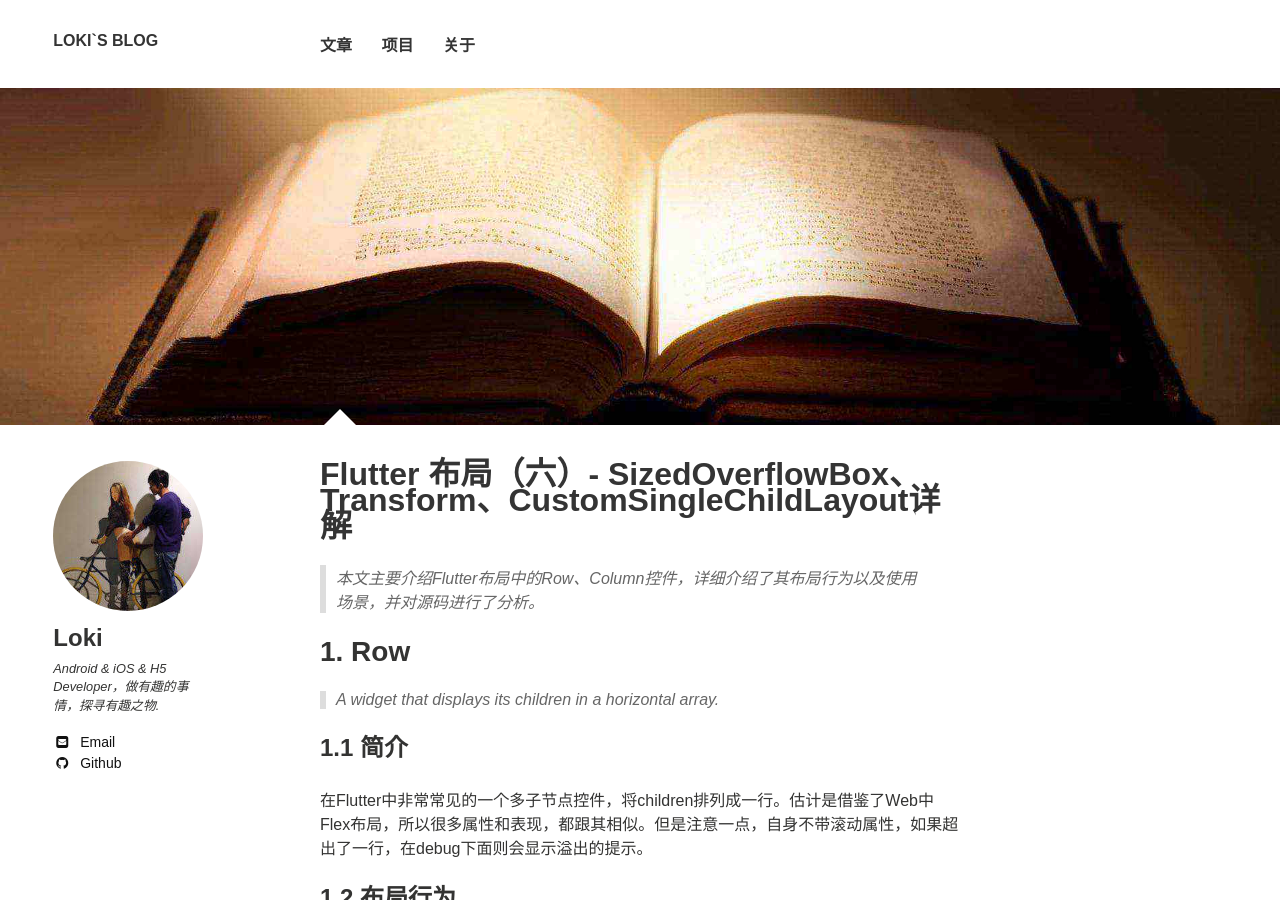
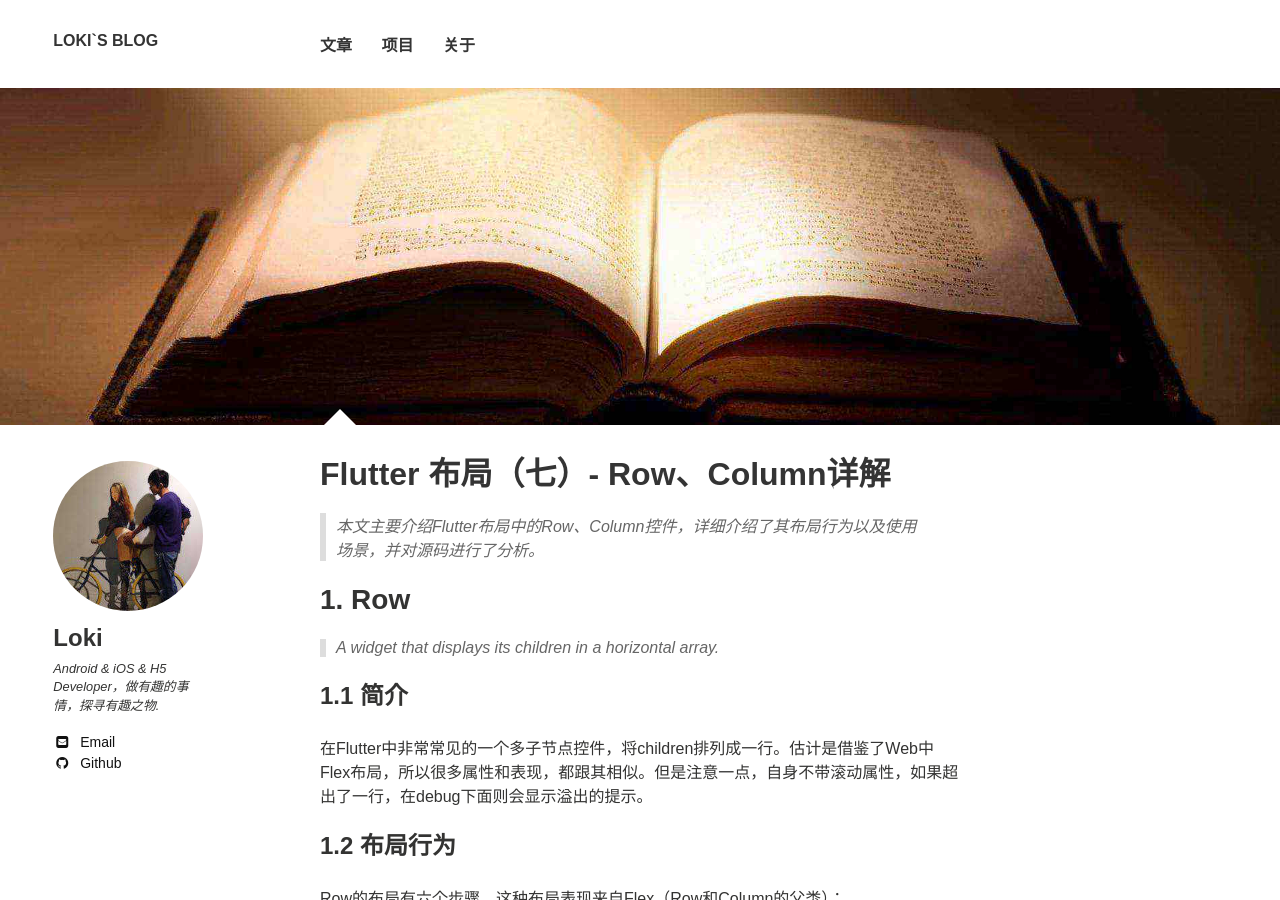
Before and after one commit to yang7229693/yang7229693.github.io, a Jekyll site: the page built from _posts/2018-08-01-flutter-layout-widget-7.md, in a window 1280 px wide and 900 px high. Built offline with Jekyll 4.4.1, drawn with Linux system fonts in a browser that asks for light colours; comment, search, counter and statistics services are not loaded; some of the changed text lies outside the part shown.

Commit message:
add post

```diff
--- a/_posts/2018-08-01-flutter-layout-widget-7.md
+++ b/_posts/2018-08-01-flutter-layout-widget-7.md
@@ -1,9 +1,9 @@
 ---
 layout: post
-title: Flutter 布局（六）- SizedOverflowBox、Transform、CustomSingleChildLayout详解
+title: Flutter 布局（七）- Row、Column详解
 categories: reading-notes
-excerpt: 本文主要介绍Flutter布局中的SizedOverflowBox、Transform、CustomSingleChildLayout三种控件，详细介绍了其布局行为以及使用场景，并对源码进行了分析。
-tag: [Flutter, Layout, Widget, SizedOverflowBox、Transform、CustomSingleChildLayout]
+excerpt: 本文主要介绍Flutter布局中的Row、Column控件，详细介绍了其布局行为以及使用场景，并对源码进行了分析。
+tag: [Flutter, Layout, Widget, Row、Column]
 comments: true
 image:
   feature: pic-book-1.jpg
```
